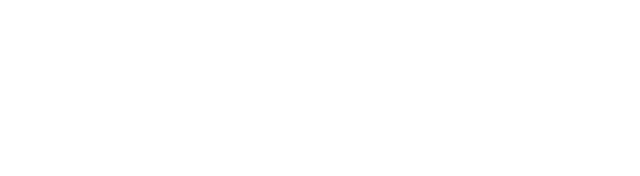
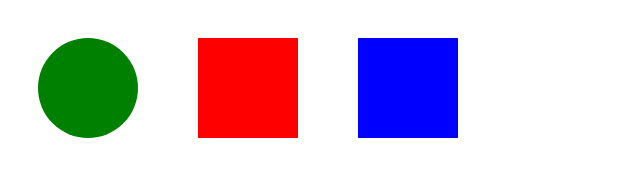
Before and after one commit to kspencer5/jquery-1, a plain HTML site: page index.html in a window 1280 px wide. Shown: the whole page, without its empty margins (0-640 px from the left). Drawn offline with nearby package versions, Linux system fonts and the light colour scheme.

Commit message:
added shapes with css

```diff
--- a/index.html
+++ b/index.html
@@ -2,12 +2,16 @@
 <html>
     <head>
         <title>jQuery</title>
+        <link href="style.css" rel="stylesheet" type="text/css">
         <script src="https://ajax.googleapis.com/ajax/libs/jquery/3.2.1/jquery.min.js"></script>
 
     </head>
 
     <body>
 
+        <div class="green square circle"></div>
+        <div class="red square"></div>
+        <div class="blue square"></div>
 
 
 
--- a/style.css
+++ b/style.css
@@ -0,0 +1,24 @@
+.circle {
+    border-radius: 50%;
+}
+
+.green{
+    background-color: green
+}
+
+.square {
+    width: 100px;
+    height: 100px;
+    margin: 30px;
+    float: left;
+
+}
+
+.red {
+    background-color: red;
+
+}
+
+.blue {
+    background-color: blue;
+}
```
